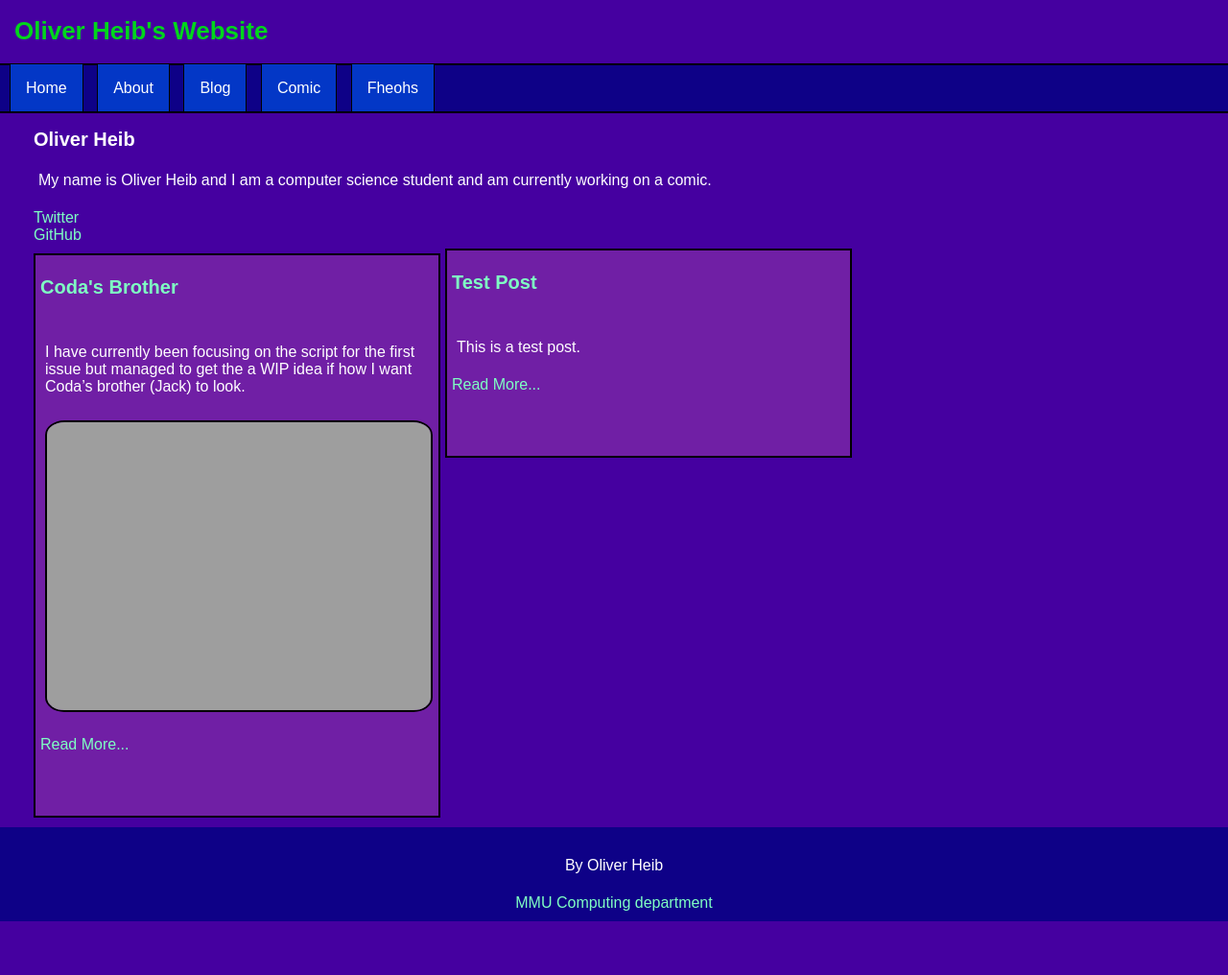
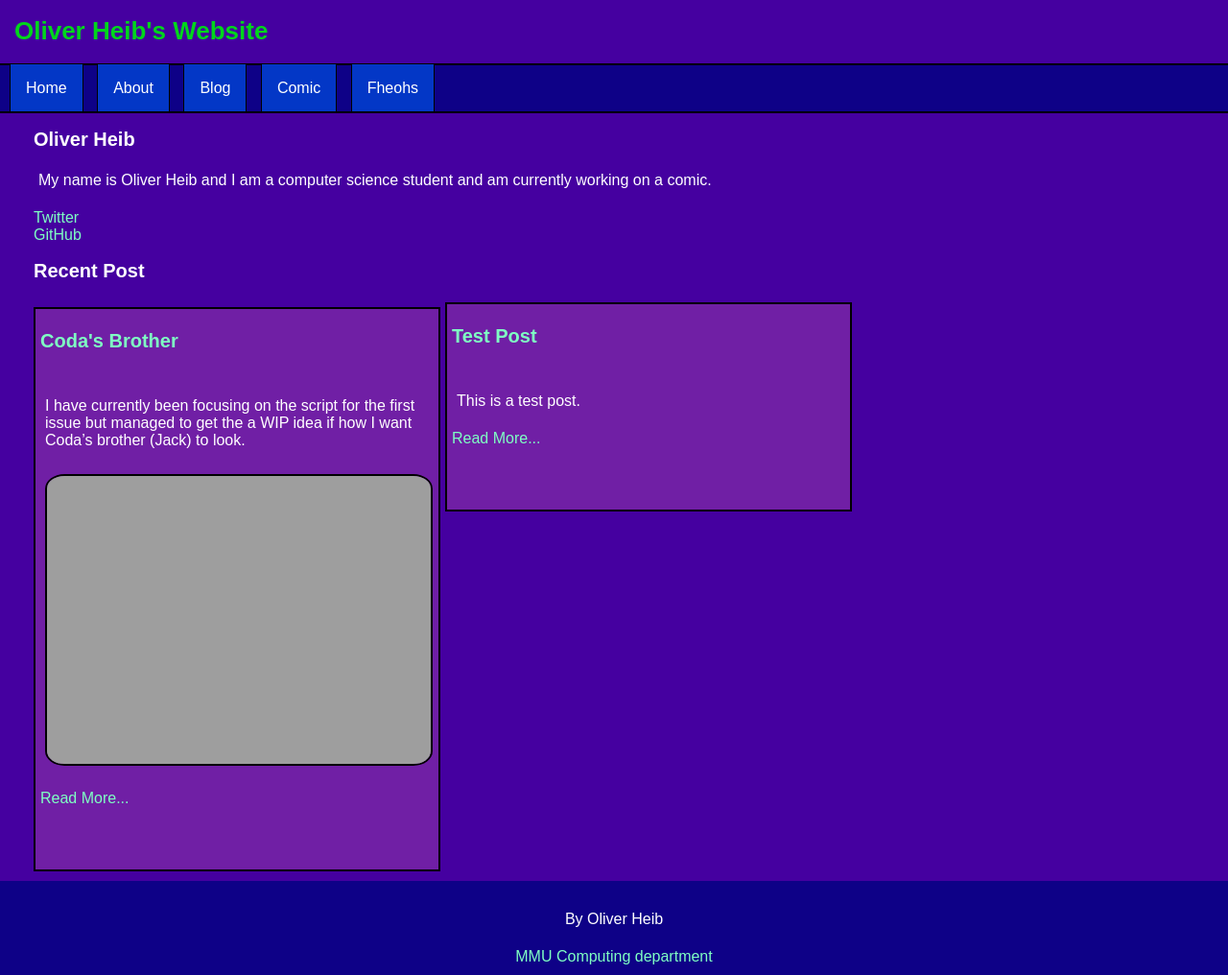
Before and after one commit to OliverHeib/E-PortfolioInJekyll, a Jekyll site: the page built from index.html, in a window 1280 px wide. Shown: the whole page at 96% size. Built offline with Jekyll 4.4.1, drawn with Linux system fonts in a browser that asks for light colours; before the commit the page ends 960 px from its top, so only the background shows below that.

Commit message:
Update index.html

```diff
--- a/index.html
+++ b/index.html
@@ -13,6 +13,8 @@ title: Home
 						<a href="https://twitter.com/oliver_heib"><li style="list-style-type: none;">Twitter</li></a>
 						<a href="https://github.com/OliverHeib/"><li style="list-style-type: none;">GitHub</li></a>
 					</ul>
+
+					<h2>Recent Post</h2>
 
 					<ul>
 						{% for post in site.posts limit:1 %}
```
